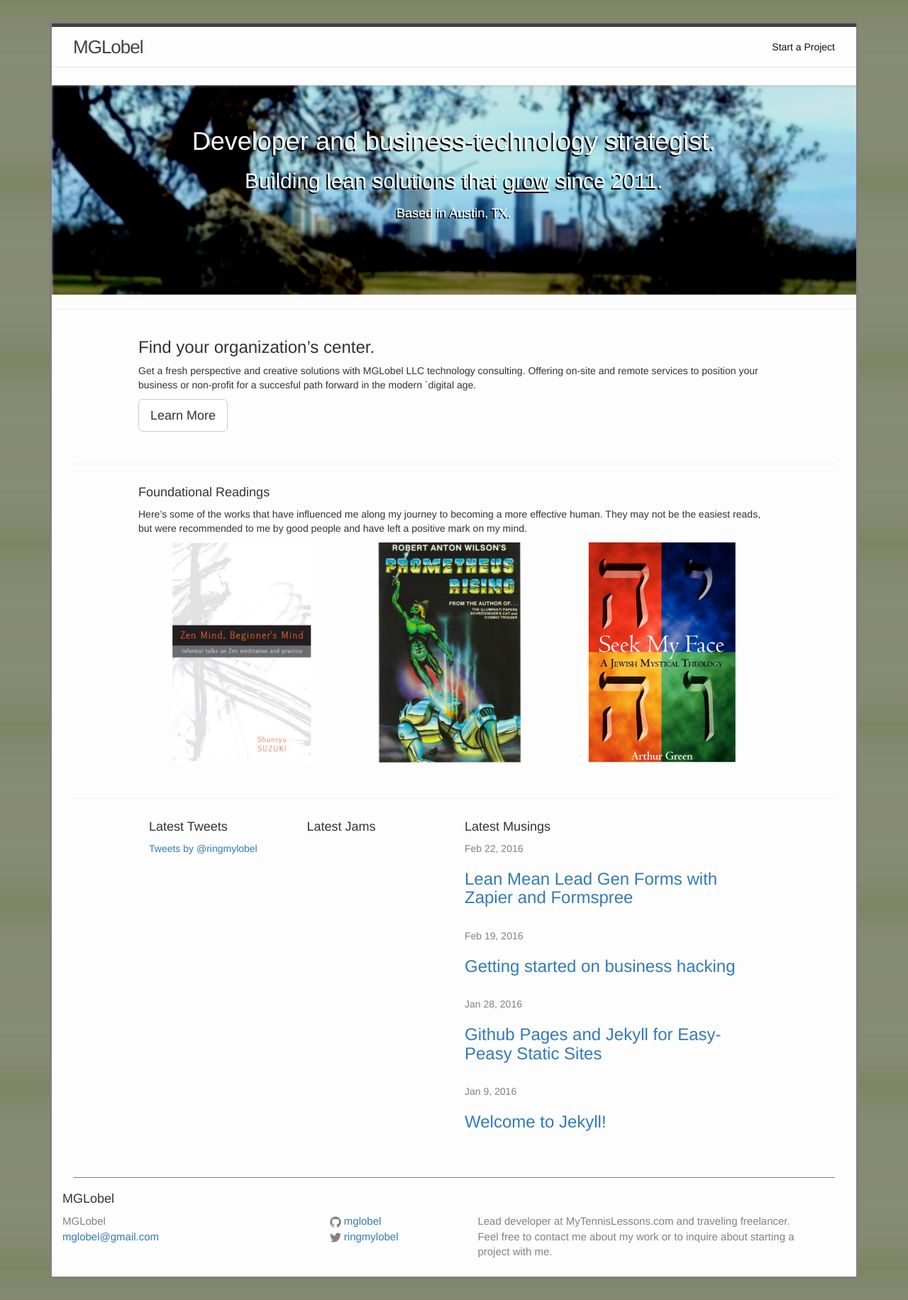
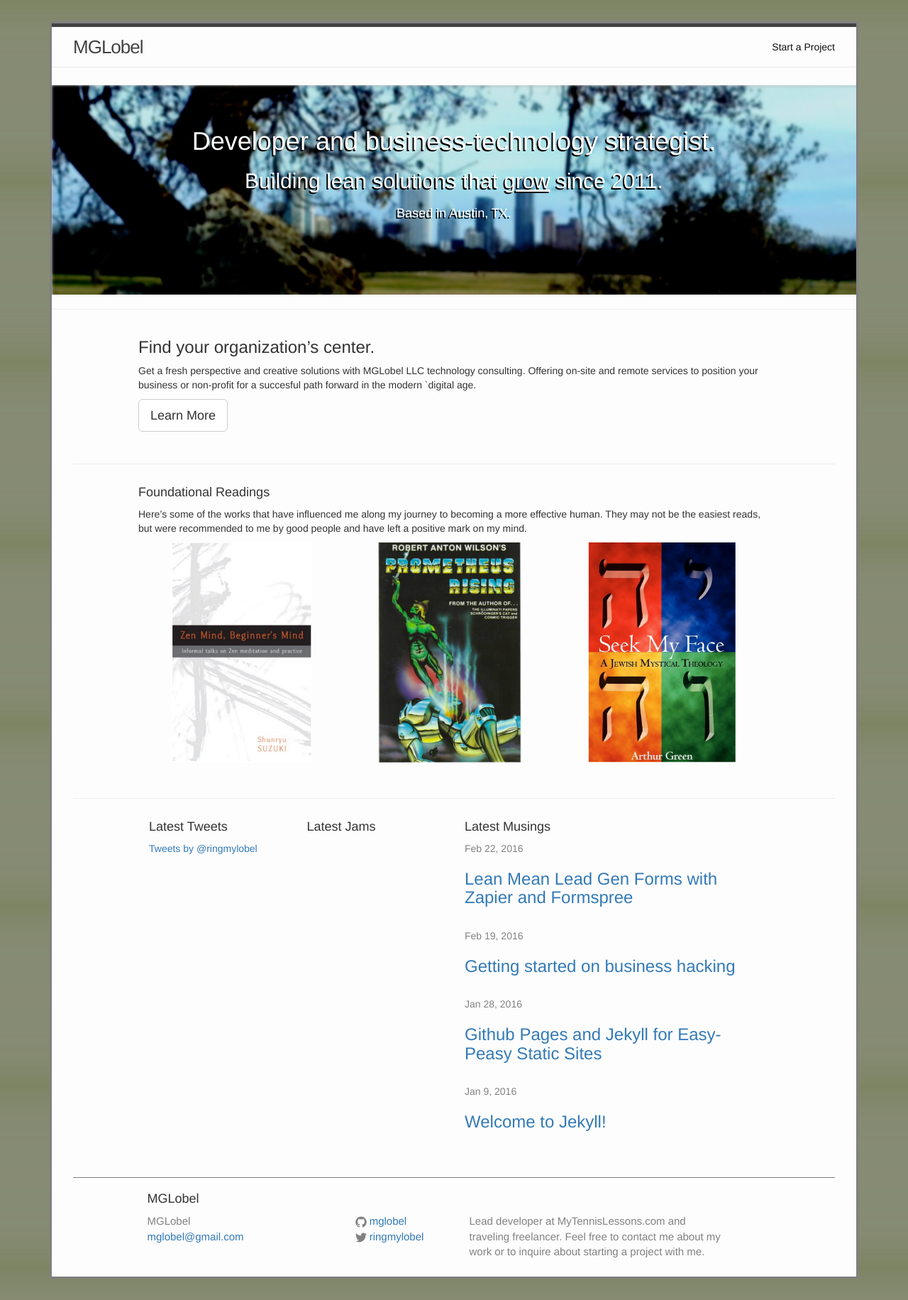
Before and after one commit to mglobel/mglobel, a Jekyll site: the page built from index.html, in a window 1280 px wide. Shown: the whole page at 71% size. Built offline with Jekyll 4.4.1, drawn with Linux system fonts in a browser that asks for light colours; nearby versions of some CDN libraries; a script that is not in the unit is left out; comment, search, counter and statistics services are not loaded.

Commit message:
footer offset

```diff
--- a/_includes/footer.html
+++ b/_includes/footer.html
@@ -1,6 +1,6 @@
 <footer class="site-footer">
   <div class="wrapper" style="margin-top: 10px; border-top: 1px solid grey">
-    <div class="row">
+    <div class="col-md-10 col-md-offset-1">
       <h2 class="footer-heading">{{ site.title }}</h2>
       <div class="footer-col-wrapper">
         <div class="footer-col  footer-col-1">
```
